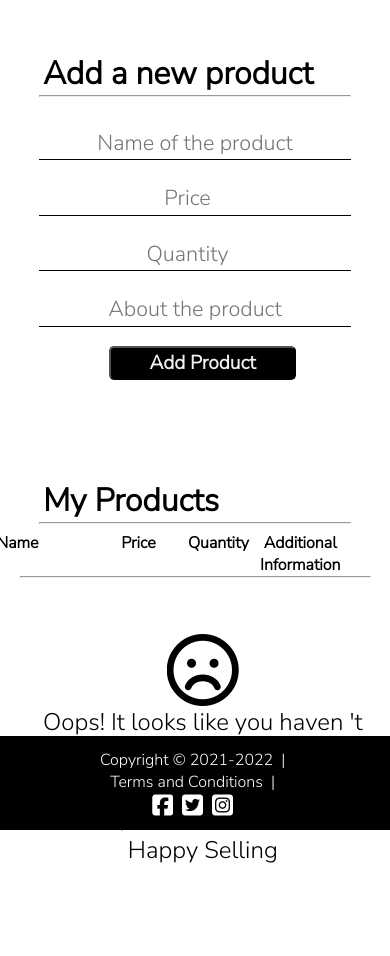
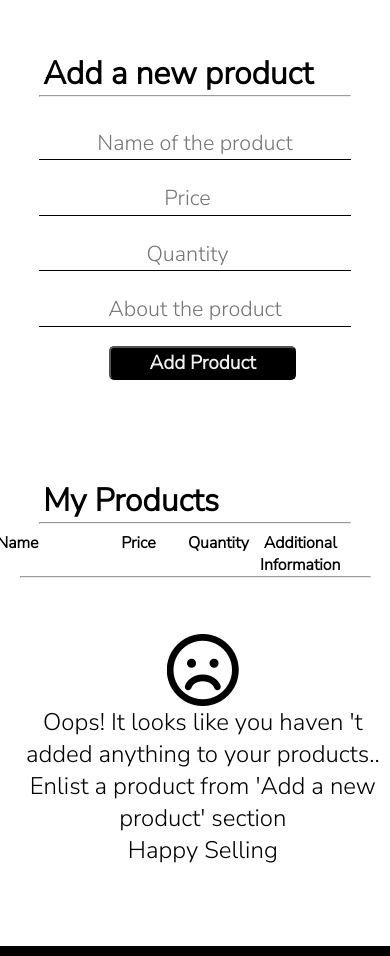
Before and after one commit to kailash360/e-market, a website: page views/seller-products.html in a window 390 px wide. Shown: the part 108-1064 px from the top of the page. Drawn offline with Linux system fonts and the light colour scheme.

Commit message:
Minor fixes

```diff
--- a/scripts/seller.js
+++ b/scripts/seller.js
@@ -7,6 +7,7 @@ let empty_list = document.querySelector(".empty-list")
 add_product.addEventListener("click", () => {
 
     empty_list.style.display = "none"
+    product_list.style.minHeight = "30vh"
 
     //fetching input values from page
     let item_name = document.querySelector(".product-name").value
--- a/static/css/seller.css
+++ b/static/css/seller.css
@@ -314,8 +314,4 @@ hr {
         padding-right: 0.8em;
         margin-left: auto;
     }
-    .footer {
-        position: absolute;
-        top: 100%
-    }
 }
```
